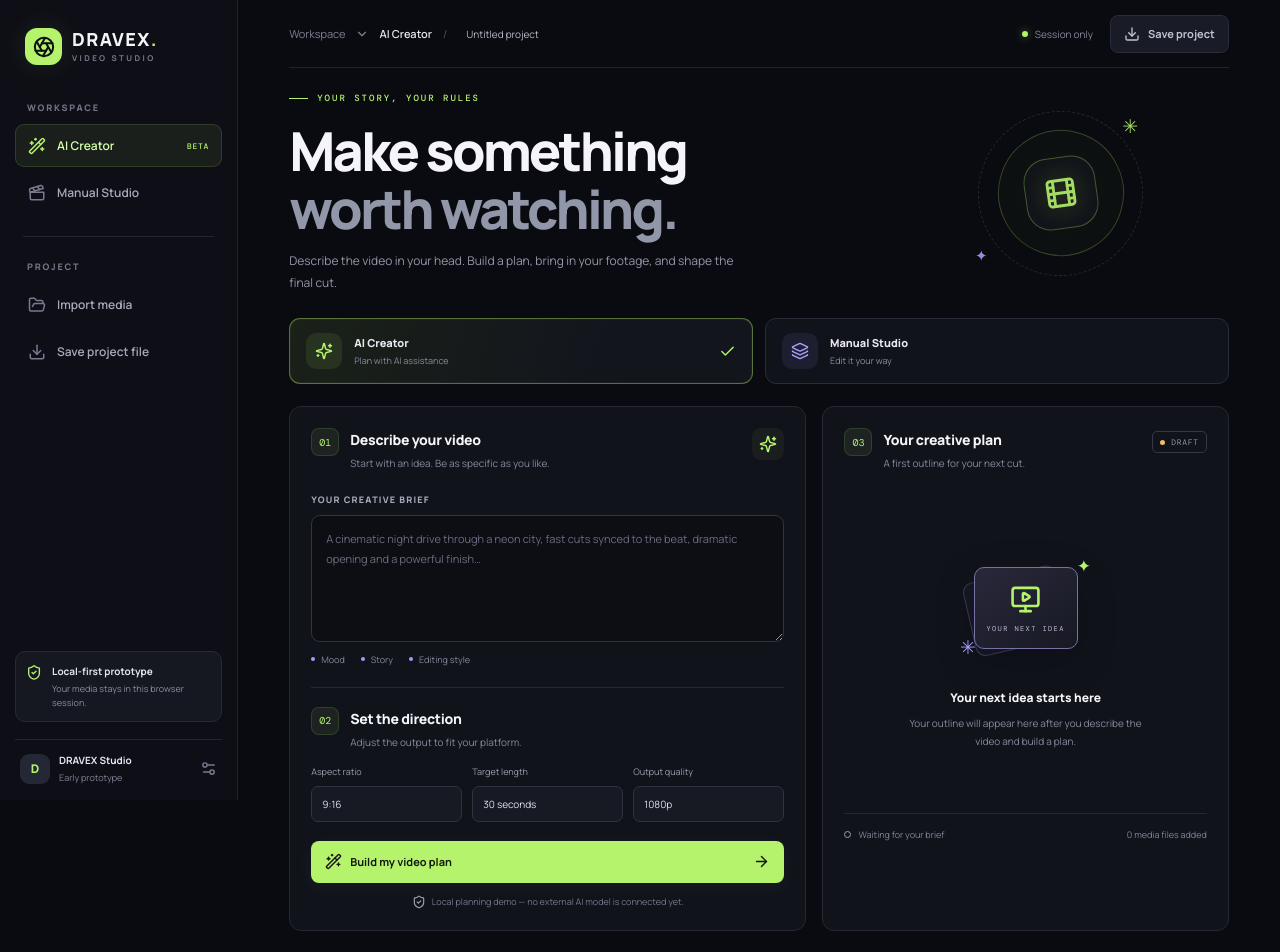
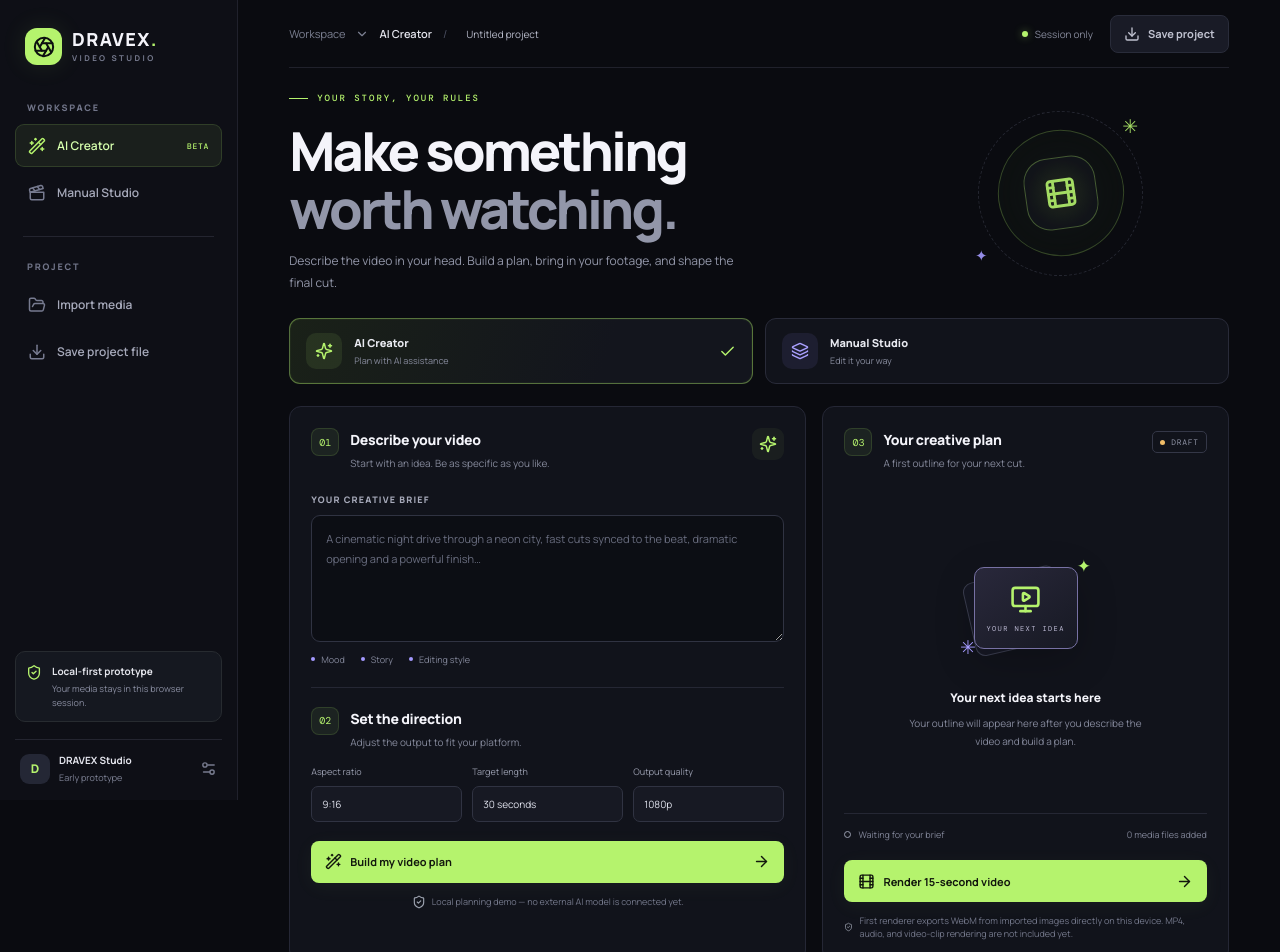
Before and after one commit to mlbbgame/dravex-ai-video-editor, a React (Vite) app: page / in a window 1280 px wide. Shown: the top 952 px of the page. Built offline with nearby package versions, Linux system fonts and the light colour scheme.

Commit message:
feat: add local short video export to AI Creator

```diff
--- a/src/App.tsx
+++ b/src/App.tsx
@@ -1,4 +1,5 @@
 import { useMemo, useRef, useState } from "react";
+import { renderImageSlideshow } from "./video/local-render";
 import {
   Aperture, ArrowDown, ArrowRight, ArrowUp, AudioLines, Check,
   ChevronDown, Clapperboard, Download, FileVideo, Film, FolderOpen, Gauge,
@@ -37,6 +38,8 @@ export default function App() {
   const [plan, setPlan] = useState<string[]>([]);
   const [notice, setNotice] = useState("");
   const [projectName, setProjectName] = useState("Untitled project");
+  const [isRendering, setIsRendering] = useState(false);
+  const [renderProgress, setRenderProgress] = useState(0);
   const uploadRef = useRef<HTMLInputElement>(null);
 
   const activeClip = clips.find((clip) => clip.id === activeId) ?? clips[0] ?? null;
@@ -104,6 +107,39 @@ export default function App() {
     setPlan(next);
     setNotice("Draft plan created locally. This is a planning preview, not a rendered video.");
     window.setTimeout(() => setNotice(""), 5000);
+  };
+
+  const renderVideo = async () => {
+    const images = clips.filter((clip) => clip.kind === "image").map(({ name, url }) => ({ name, url }));
+    if (!images.length) {
+      setNotice("Add at least one image to render a short video. Video-clip rendering is coming later.");
+      window.setTimeout(() => setNotice(""), 5000);
+      return;
+    }
+    setIsRendering(true);
+    setRenderProgress(0);
+    setNotice("Rendering a short video locally in your browser…");
+    try {
+      const blob = await renderImageSlideshow({
+        images,
+        title: prompt || projectName,
+        aspectRatio: aspect,
+        durationSeconds: 15,
+        onProgress: setRenderProgress
+      });
+      const url = URL.createObjectURL(blob);
+      const anchor = document.createElement("a");
+      anchor.href = url;
+      anchor.download = `${projectName.trim().replace(/[^a-z0-9-_]+/gi, "-") || "dravex-video"}.webm`;
+      anchor.click();
+      window.setTimeout(() => URL.revokeObjectURL(url), 1000);
+      setNotice("Video rendered and downloaded as WebM. This first local renderer uses images, motion, and a title; audio and MP4 export are next steps.");
+    } catch (error) {
+      setNotice(error instanceof Error ? error.message : "Video rendering failed. Please try fewer or smaller images.");
+    } finally {
+      setIsRendering(false);
+      setRenderProgress(0);
+    }
   };
 
   const saveProject = () => {
@@ -196,6 +232,10 @@ export default function App() {
               <div className="panel-heading"><div><span className="step-number">03</span><div><h2>Your creative plan</h2><p>A first outline for your next cut.</p></div></div><span className="draft-badge"><span /> DRAFT</span></div>
               {plan.length ? <div className="storyboard">{plan.map((item, index) => <div className="storyboard-item" key={item}><div className="storyboard-thumb">{index === 0 ? <Aperture size={19} /> : index === 3 ? <AudioLines size={19} /> : <Film size={19} />}</div><p>{item}</p></div>)}</div> : <div className="empty-plan"><div className="empty-art"><div className="empty-frame frame-back" /><div className="empty-frame frame-front"><MonitorPlay size={31} /><span>YOUR NEXT IDEA</span></div><span className="spark spark-one">✦</span><span className="spark spark-two">✳</span></div><h3>Your next idea starts here</h3><p>Your outline will appear here after you describe the video and build a plan.</p></div>}
               <div className="plan-footer"><div className="plan-status"><span className="status-ring" /> {plan.length ? "Draft ready to review" : "Waiting for your brief"}</div><span className="plan-meta">{clips.length} media files added</span></div>
+              <button className="button button-primary create-button" onClick={renderVideo} disabled={isRendering}>
+                <Film size={17} /> {isRendering ? `Rendering video… ${renderProgress}%` : "Render 15-second video"} <ArrowRight size={17} />
+              </button>
+              <p className="prototype-note"><ShieldCheck size={14} /> First renderer exports WebM from imported images directly on this device. MP4, audio, and video-clip rendering are not included yet.</p>
             </div>
           </section>
         ) : (
```
